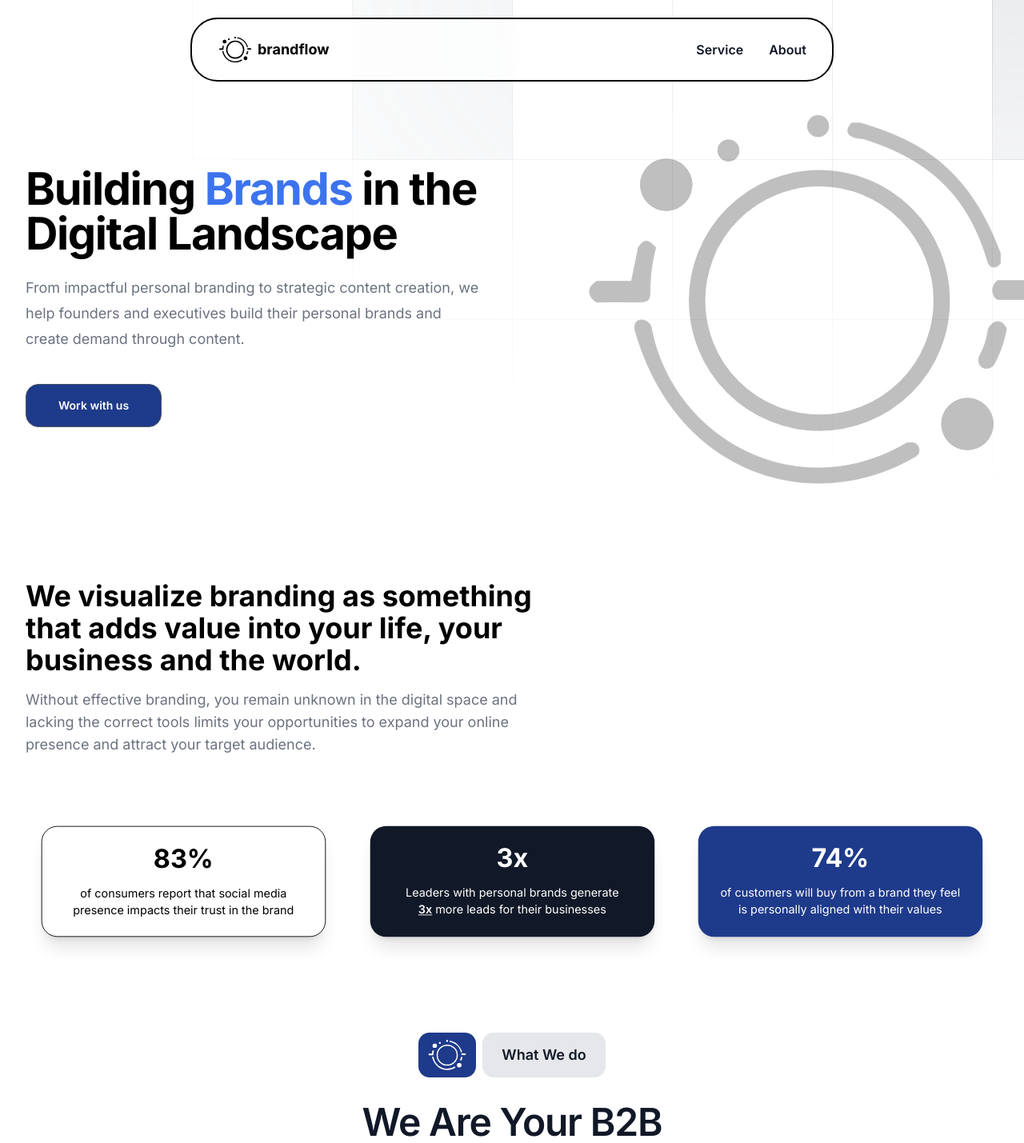
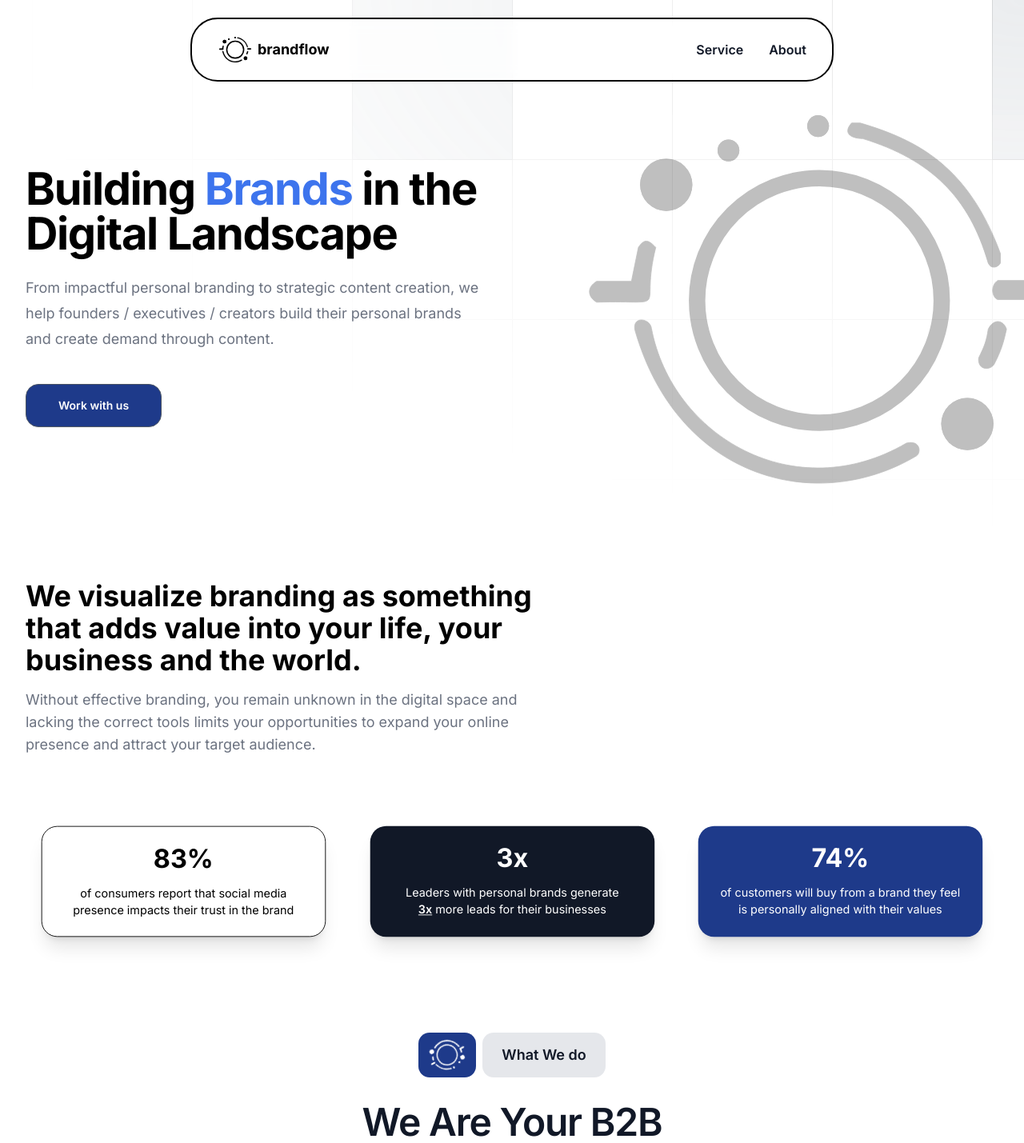
Before and after one commit to marxzzxx/brandflow, a Next.js app in the folder my-app/: page / in a window 1280 px wide. Shown: the top 1429 px of the page at 80% size. Built offline with nearby package versions, Linux system fonts and the light colour scheme.

Commit message:
logo rotation

```diff
--- a/my-app/app/homepage/branding.tsx
+++ b/my-app/app/homepage/branding.tsx
@@ -10,7 +10,7 @@ export default function branding() {
                             <img
                                 alt="brandflow logo"
                                 src="/logo_what_we_do_white.svg"
-                                className="flex h-[56px] w-auto justify-center item-center max-[500px]:w-[150px]"
+                                className="flex h-[56px] w-auto justify-center item-center max-[500px]:w-[150px] animate-[spin_15s_linear_infinite]"
                             />
                         </div>
                         <div className="relative flex justify-center item-center rounded rounded-[14px] px-6 py-4 font-semibold bg-gray-200 text-lg leading-6 text-gray-900 max-[500px]:w-[150px] max-[500px]:text-[15px]">
--- a/my-app/app/homepage/hero.tsx
+++ b/my-app/app/homepage/hero.tsx
@@ -50,7 +50,7 @@ export default function Hero() {
               Building <span className="text-[#2563EB] animate-pulse">Brands</span> in the Digital Landscape
             </h1>
             <p className="mt-6 text-lg leading-8 text-gray-500">
-              From impactful personal branding to strategic content creation, we help founders and executives build their personal brands and create demand through content.
+              From impactful personal branding to strategic content creation, we help founders / executives / creators build their personal brands and create demand through content.
             </p>
             <div className="mt-10 flex items-center gap-x-6">
               <a
--- a/my-app/app/homepage/process.tsx
+++ b/my-app/app/homepage/process.tsx
@@ -40,7 +40,7 @@ const posts = [
                             <img
                                 alt="brandflow logo"
                                 src="/logo_what_we_do_white.svg"
-                                className="flex h-[56px] w-auto justify-center item-center max-[500px]:w-[150px]"
+                                className="flex h-[56px] w-auto justify-center item-center max-[500px]:w-[150px] animate-[spin_15s_linear_infinite]"
                             />
                         </div>
                         <div className="relative flex justify-center item-center rounded rounded-[14px] px-6 py-4 font-semibold bg-gray-200 text-lg leading-6 text-gray-900 max-[500px]:w-[150px] max-[500px]:text-[15px]">
```
